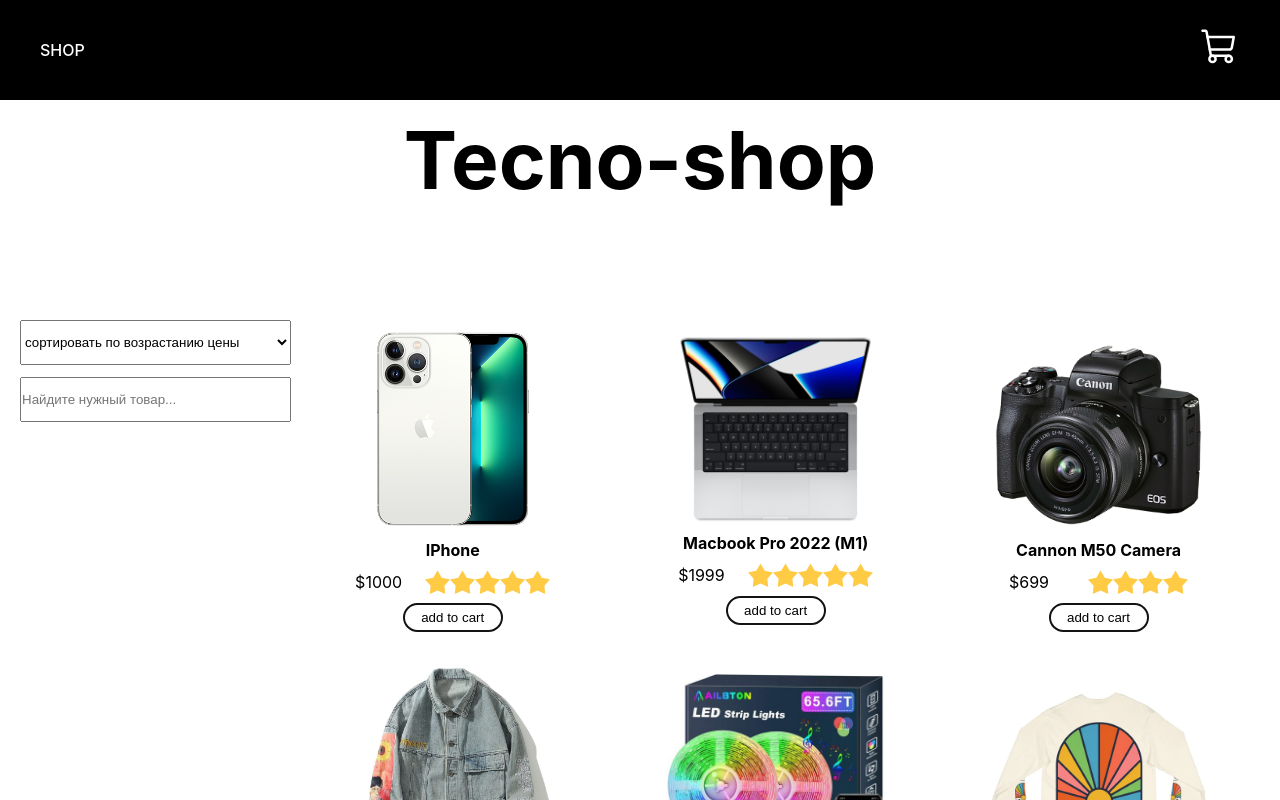
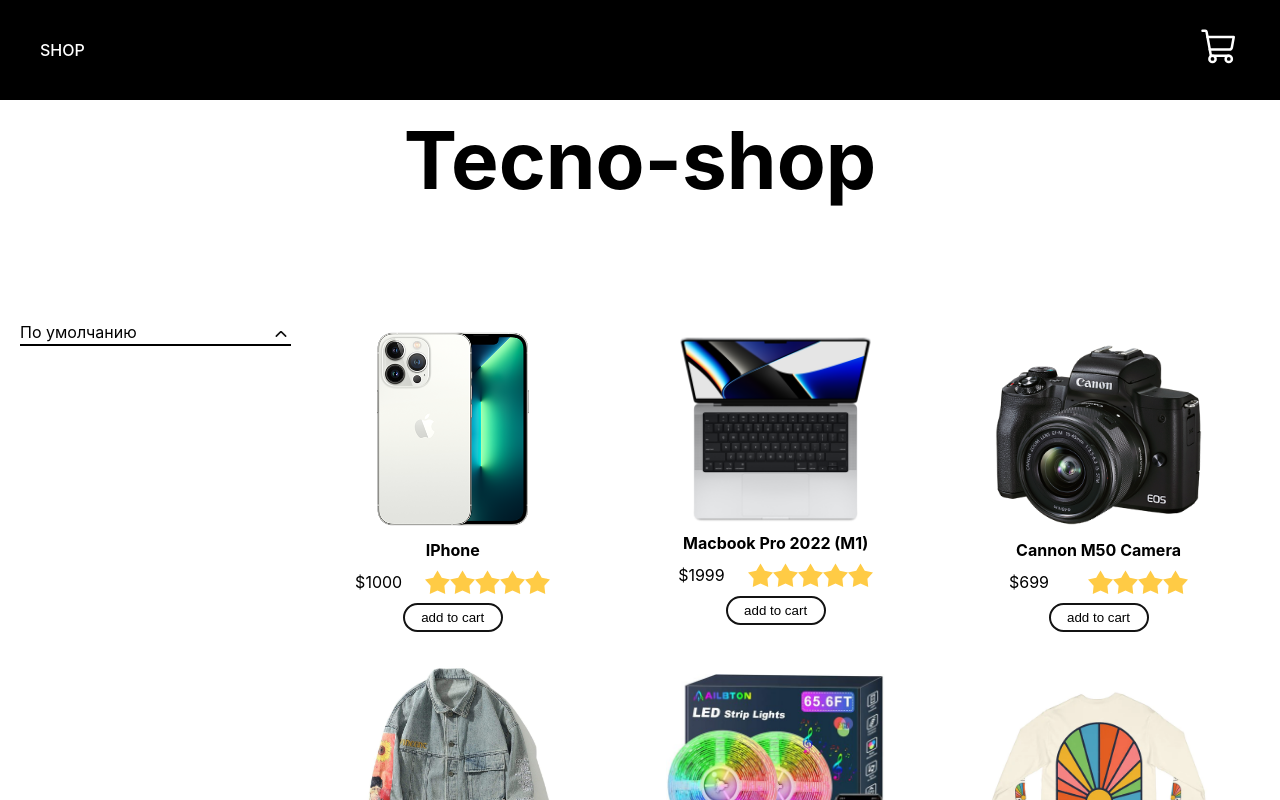
Before and after one commit to potapov11/store-e-commerce-react, a React (Vite) app: page / in a window 1280 px wide. Shown: the top 800 px of the page. Built offline with nearby package versions, Linux system fonts and the light colour scheme.

Commit message:
сохранить изменения

```diff
--- a/src/pages/shop/shop.css
+++ b/src/pages/shop/shop.css
@@ -86,9 +86,36 @@
 }
 
 .sort-select {
+  position: relative;
   width: 100%;
-  height: 45px;
+  height: 26px;
+  overflow: hidden;
   margin-bottom: 12px;
+  transition: all 0.5s ease;
+}
+
+.sort-select::after {
+  position: absolute;
+  top: 4px;
+  right: 0;
+  content: "";
+  display: block;
+  width: 20px;
+  height: 20px;
+  background-image: url("../../assets/img/arrow.svg");
+  background-repeat: no-repeat;
+  background-position: center;
+  background-size: cover;
+}
+
+.sort-select._opened::after {
+  /* background-image: url("../../assets/img/arrow.svg"); */
+  transform: rotate(180deg);
+}
+
+._opened {
+  height: 100%;
+  overflow: auto;
 }
 
 .sort-input {
@@ -101,6 +128,12 @@
   top: 150px;
 }
 
+.sort-span {
+  display: block;
+  border-bottom: 2px solid black;
+  width: 100%;
+}
+
 @media (max-width: 760px) {
   .products {
     grid-template-columns: 1fr;
--- a/src/pages/shop/shop.jsx
+++ b/src/pages/shop/shop.jsx
@@ -6,23 +6,36 @@ const sortOptionsArr = [
   { value: "plus-sort", text: "сортировать по возрастанию цены" },
   { value: "minus-sort", text: "сортировать по убыванию цены" },
   { value: "rating-sort", text: "сортировать по рейтингу" },
+  // { value: "default", text: "по умолчанию" },
 ];
 
 export function Shop() {
   const [lastSort, setLastSort] = useState("");
   const [sortInputValue, setSortInputValue] = useState("");
+  const [showDropDown, setShowDropDown] = useState(false);
+  const [dropDownText, setDropdownText] = useState("По умолчанию");
 
   function handleChange(e) {
-    setLastSort(e.target.value);
+    setLastSort(e.target.textContent, "..e.target.textContent..");
 
-    if (e.target.value === "minus-sort") {
+    if (e.target.textContent === "сортировать по убыванию цены") {
       PRODUCTS.sort((a, b) => a.price - b.price);
-    } else if (e.target.value === "plus-sort") {
+    } else if (e.target.textContent === "сортировать по возрастанию цены") {
       PRODUCTS.sort((a, b) => b.price - a.price);
-    } else if (e.target.value === "rating-sort") {
+    } else if (e.target.textContent === "сортировать по рейтингу") {
       PRODUCTS.sort((a, b) => b.rating - a.rating);
     }
   }
+
+  function changeDropdOwnText(e) {
+    console.log(e.target);
+    console.log(e.target.textContent);
+    setDropdownText(e.target.textContent);
+  }
+
+  // useEffect((e) => {
+  //   handleChange;
+  // }, [dropDownText]);
 
   function setSortInput(e) {
     setSortInputValue(e.target.value);
@@ -39,12 +52,21 @@ export function Shop() {
         <div className="product-wrapper">
           <div className="sort-block">
             <div className="sort-inner">
-              <select className="sort-select" name="sort" id="sort" onChange={handleChange}>
+              <div
+                className={showDropDown ? "sort-select _opened" : "sort-select"}
+                name="sort"
+                id="sort"
+                onClick={(e) => {
+                  handleChange(e);
+                  setShowDropDown(!showDropDown);
+                }}
+              >
+                <span className="sort-span">{dropDownText}</span>
                 {sortOptionsArr.map((item) => (
-                  <option value={item.value}>{item.text}</option>
+                  <div onClick={(e) => changeDropdOwnText(e)}>{item.text}</div>
                 ))}
-              </select>
-              <input placeholder="Найдите нужный товар..." className="sort-input" type="text" value={sortInputValue} onChange={(e) => setSortInput(e)} />
+              </div>
+              {/* <input placeholder="Найдите нужный товар..." className="sort-input" type="text" value={sortInputValue} onChange={(e) => setSortInput(e)} /> */}
             </div>
           </div>
           <div className="products">
```
Also changed, not shown: src/assets/img/arrow.svg (added), src/assets/img/svg-search.svg (added).
